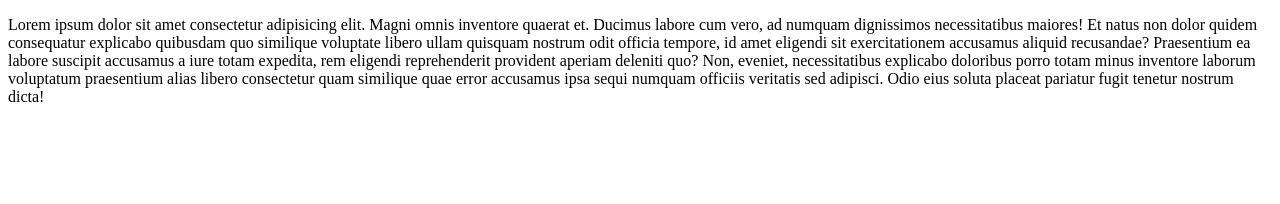
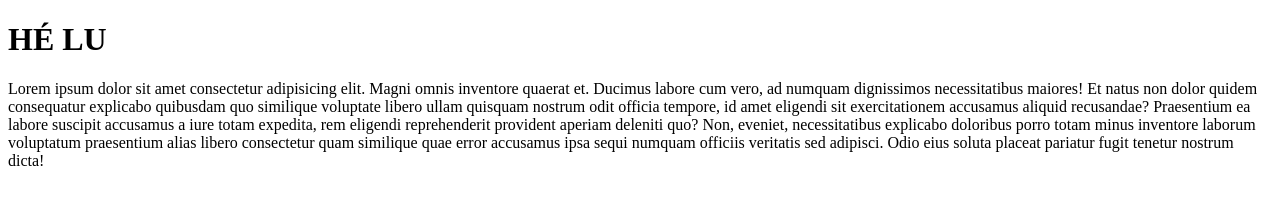
Before and after one commit to ngkhanhduy98/BC64_Git, a plain HTML site: page index.html in a window 1280 px wide. Drawn offline with Linux system fonts and the light colour scheme.

Commit message:
update html

```diff
--- a/index.html
+++ b/index.html
@@ -6,6 +6,7 @@
     <title>Document</title>
   </head>
   <body>
+    <h1>HÉ LU</h1>
     <p>
       Lorem ipsum dolor sit amet consectetur adipisicing elit. Magni omnis
       inventore quaerat et. Ducimus labore cum vero, ad numquam dignissimos
```
